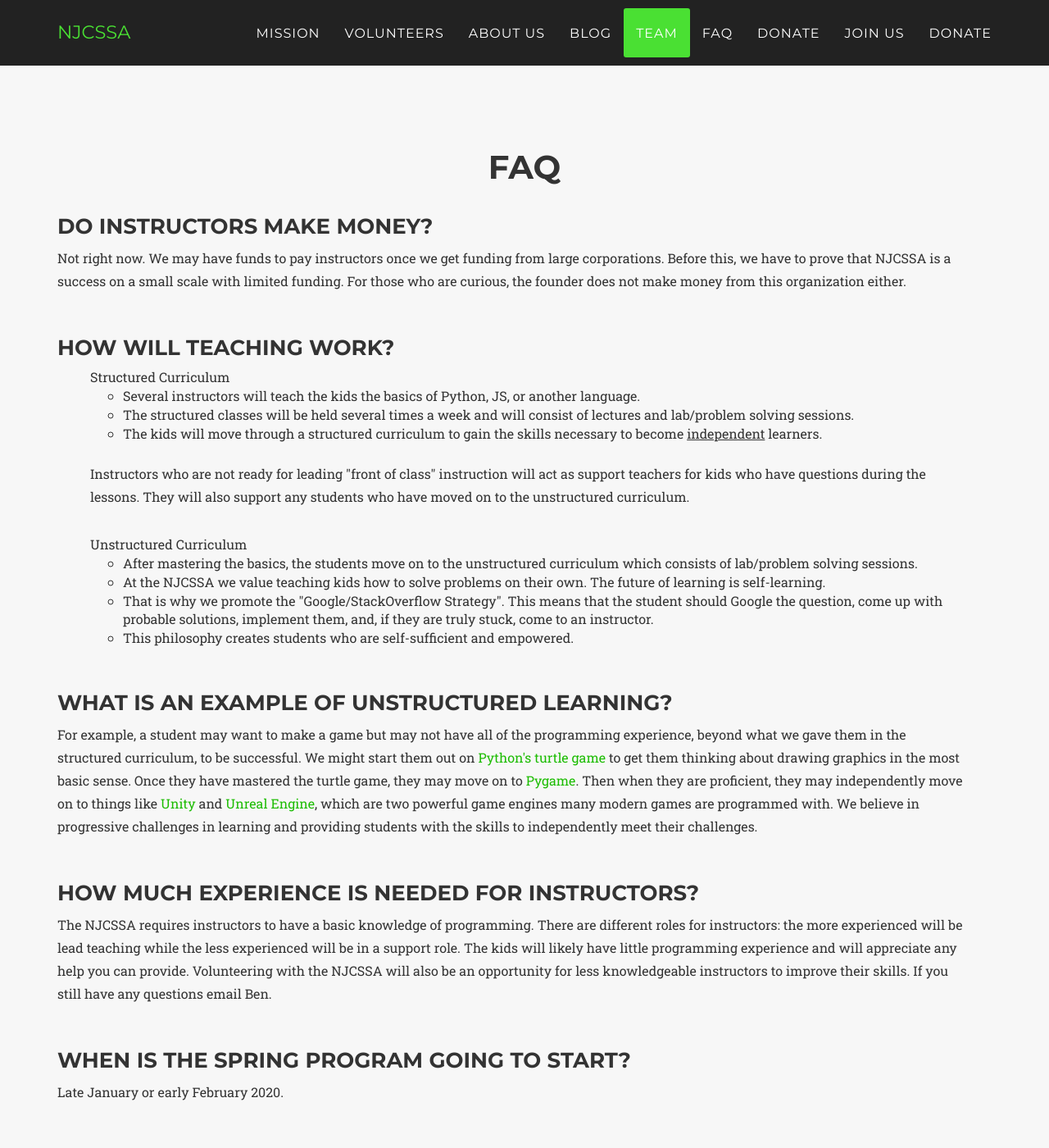
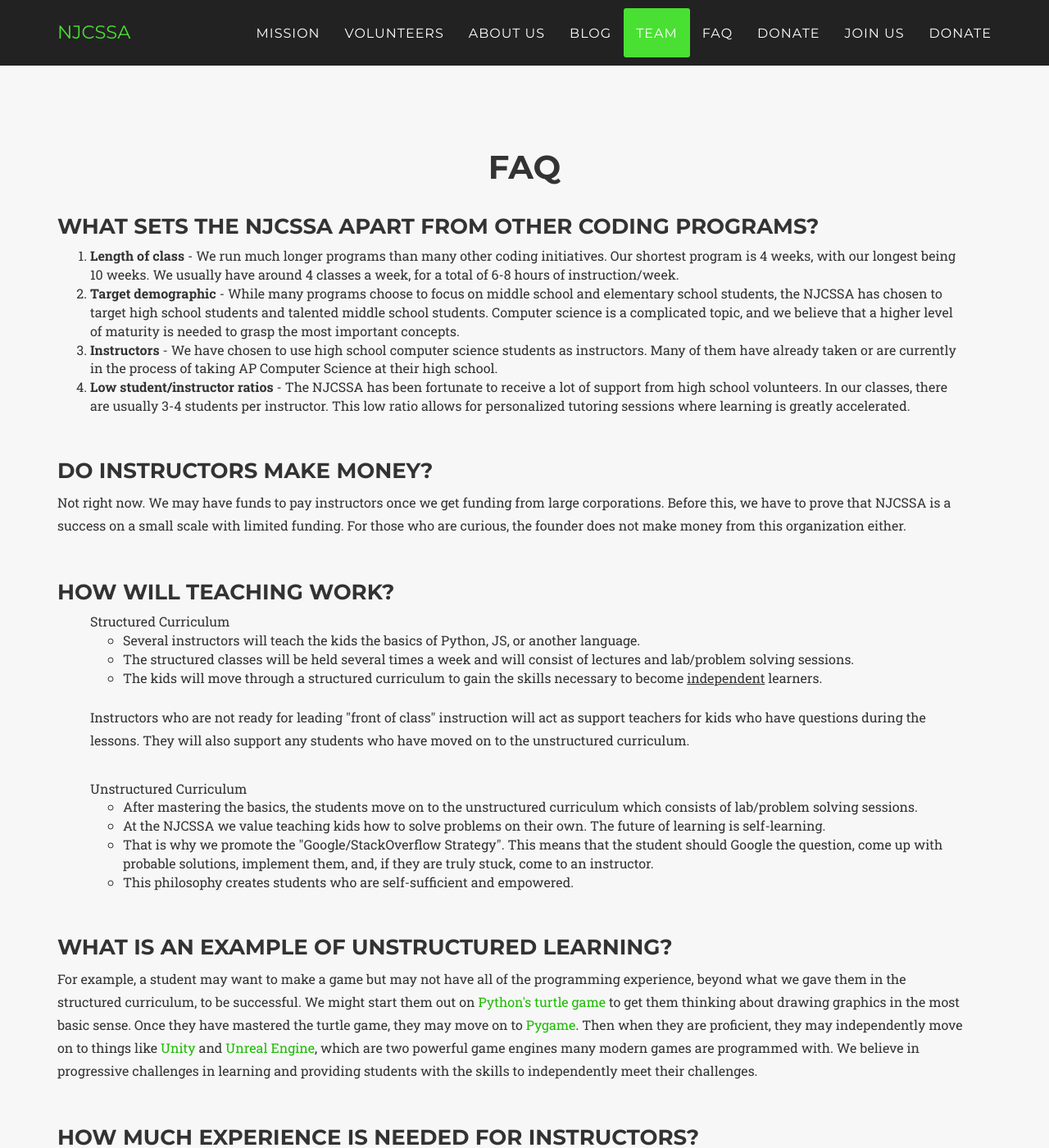
Before and after one commit to benjaminnow/njcssa, a Jekyll site: the page built from index.html, in a window 1280 px wide and 1400 px high, scrolled down 6822 px. Shown: the whole window at 82% size. Built offline with Jekyll 4.4.1, drawn with Linux system fonts in a browser that asks for light colours; nearby versions of some CDN libraries; some web fonts are replaced; some of the changed text lies outside the part shown.

Commit message:
updated faq

```diff
--- a/_includes/faq.html
+++ b/_includes/faq.html
@@ -6,6 +6,27 @@
             </div>
         </div>
         <div class="row col-xs-12">
+            <h3>What sets the NJCSSA apart from other coding programs?</h3>
+            <p>
+                <ol style="font-size: 16px">
+                    <li><b>Length of class</b> - We run much longer programs than many other coding initiatives.
+                    Our shortest program is 4 weeks, with our longest being 10 weeks. We usually have around 4 classes
+                    a week, for a total of 6-8 hours of instruction/week.
+                    </li>
+                    <li><b>Target demographic</b> - While many programs choose to focus on middle school and elementary school
+                    students, the NJCSSA has chosen to target high school students and talented middle school students. Computer science is a
+                    complicated topic, and we believe that a higher level of maturity is needed to grasp the most important concepts.
+                    </li>
+                    <li><b>Instructors</b> - We have chosen to use high school computer science students as instructors. Many of them
+                    have already taken or are currently in the process of taking AP Computer Science at their high school.
+                    </li>
+                    <li><b>Low student/instructor ratios</b> - The NJCSSA has been fortunate to receive a lot of support from high school
+                    volunteers. In our classes, there are usually 3-4 students per instructor. This low ratio allows for personalized
+                    tutoring sessions where learning is greatly accelerated.
+                    </li>
+                </ol>
+            </p>
+            <br>
             <h3>Do instructors make money?</h3>
             <p>Not right now. We may have funds to pay instructors once we get funding from large corporations.
                 Before this, we have to prove that NJCSSA is a success on a small scale with limited funding.
```
Also changed, not shown: other parts of _includes/faq.html (+1 -1 lines).
